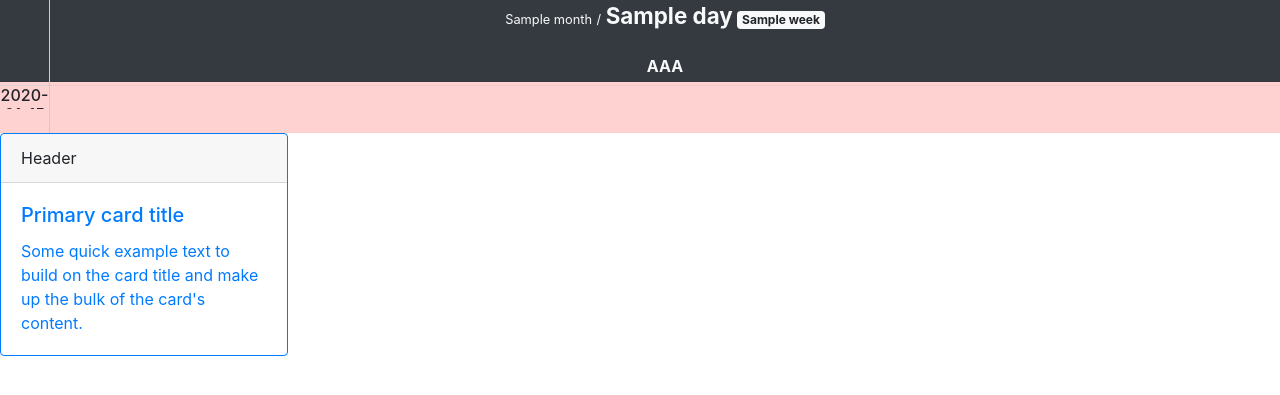
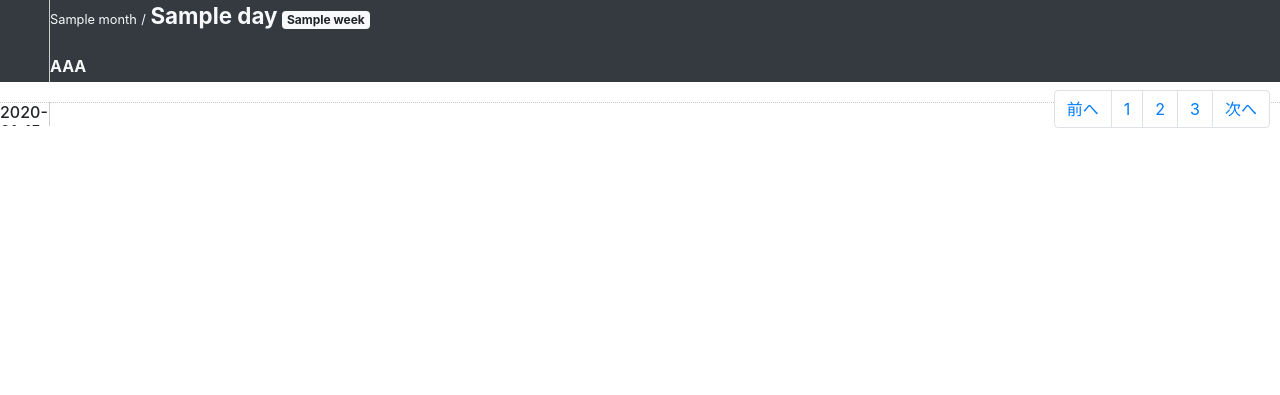
Before and after one commit to mtomohiro/Django-x-Vue, a Django app: template QubeWeb/dq/templates/dq/grid2.html in a window 1280 px wide. Shown: the top 395 px of the page. Run offline with Django 3.2, Linux system fonts and the light colour scheme; the template is opened without the code that fills it: most values are stand-ins (such as "Sample title", 1, 10 or a date in 2020); some libraries are stand-ins or nearby versions.

Commit message:
あああ

```diff
--- a/QubeWeb/dq/static/dq/css/grid2.css
+++ b/QubeWeb/dq/static/dq/css/grid2.css
@@ -1,25 +1,21 @@
 .q-grid {
     display: grid;
-    text-align: center;
 }
-.q-grid-container-back,
-.q-grid-container-front{
+.q-apo-background,
+.q-apo-front{
     overflow-x: hidden;
+    position: absolute;
+    left: 0;
+    right: 0;
 }
 
-.q-grid-container-back{
-    position: absolute;
-    top: 0;
-    left: 0;
-    right: 0;
-
-    z-index: 10;
+.q-apo-background{
+    z-index: 1;
 }
-.q-grid-container-front{
+.q-apo-front{
     z-index: 15;
 }
-.q-grid-container-front .q-apo-col{
-    background-color: rgba(255, 106, 106, 0.3);
+.q-apo-front .q-apo-col{
 }
 
 /* 動的生成 */
@@ -37,9 +33,11 @@
     right: 0;
     z-index: 100;
 }
-
-.q-grid.q-apo-main {
-    margin-top: 85px;
+.q-apo-pagination {
+    position: fixed;
+    top: 90px;
+    right: 10px;
+    z-index: 30;
 }
 
 .q-grid .q-apo-datestaff {
@@ -47,7 +45,7 @@
     line-height: 32px;
 }
 
-.q-grid.q-apo-main .q-apo-cell {
+.q-grid.q-apo-background .q-apo-cell {
     height: 24px;
     line-height: 24px;
     grid-template-columns: 1fr;
@@ -61,20 +59,23 @@
     border-right: none;
 }
 
-.q-grid.q-grid-operation .q-apo-col {
+.q-grid.q-apo-background .q-apo-col {
     position: relative;
 }
 .book {
     box-sizing: border-box;
     position: absolute;
+    background-color: #FFF;
 
-    width: calc(100% - 2px);
+    width: calc(100% - 4px);
 
-    margin-left: 1px;
-    margin-top: 2px;
+    margin-left: 2px;
+    margin-top: 4px;
 
     font-size: 0.8em;
     text-align: left;
     padding-left: 4px;
     z-index: 20;
+
+    pointer-events: auto;
 }
--- a/QubeWeb/dq/templates/dq/grid2.html
+++ b/QubeWeb/dq/templates/dq/grid2.html
@@ -2,7 +2,7 @@
 {% load static %}
 
 {% block content %}
-<div class="q-grid q-grid-container-back">
+<div class="q-grid q-apo-container">
     <section class="q-data" data-columns="{{ dates|length }}" data-rows="{{ times|length }}"></section>
     <div class="q-grid q-apo-header bg-dark text-light">
         <div class="q-apo-col">
@@ -26,10 +26,8 @@
         </div>
         {% endfor %}
     </div>
-    <div class="q-grid q-apo-menu" hidden>
-
-    </div>
-    <div class="q-grid q-apo-main">
+    <div class="q-apo-header-blank"></div>
+    <div class="q-grid q-apo-background">
         <div class="q-apo-col">
             {% for t in times %}
                 {% if forloop.counter0|divisibleby:12 or forloop.frist %}
@@ -49,33 +47,98 @@
         </div>
         {% endfor %}
     </div>
-</div>
-<div class="q-grid q-grid-container-front">
-    <div class="q-grid q-grid-operation">
+    <div class="q-grid q-apo-front" hidden>
         <div class="q-apo-col"></div>
         {% for d in dates %}
         <div class="q-apo-col" data-column="{{ forloop.counter }}"></div>
         {% endfor %}
     </div>
+    <nav aria-label="ページ送りの実例" class="q-apo-pagination">
+        <ul class="pagination bg-light">
+          <li class="page-item"><a class="page-link" href="#">前へ</a></li>
+          <li class="page-item"><a class="page-link" href="#">1</a></li>
+          <li class="page-item"><a class="page-link" href="#">2</a></li>
+          <li class="page-item"><a class="page-link" href="#">3</a></li>
+          <li class="page-item"><a class="page-link" href="#">次へ</a></li>
+        </ul>
+    </nav>
 </div>
-<div class="card border-primary mb-3" style="max-width: 18rem;">
-    <div class="card-header">Header</div>
-    <div class="card-body text-primary">
-      <h5 class="card-title">Primary card title</h5>
-      <p class="card-text">Some quick example text to build on the card title and make up the bulk of the card's content.</p>
+<div class="modal fade" id="staticBackdrop" data-keyboard="false" tabindex="-1" role="dialog" aria-labelledby="staticBackdropLabel" aria-hidden="true">
+    <div class="modal-dialog">
+      <div class="modal-content">
+        <div class="modal-header">
+            <h5 class="modal-title mr-2" id="staticBackdropLabel">予約</h5>
+            <div class="btn-group-sm btn-group-toggle" data-toggle="buttons">
+                <label class="btn btn-primary active">
+                    <input type="radio">再診
+                </label>
+                <label class="btn btn-outline-secondary">
+                    <input type="radio">新規
+                </label>
+                </div>
+            <button type="button" class="close" data-dismiss="modal" aria-label="閉じる">
+                <span aria-hidden="true">&times;</span>
+            </button>
+        </div>
+        <div class="modal-body">
+            <form>
+                <div class="form-group">
+                    <label for="inputAddress2">患者ID</label>
+                    <input type="text" class="form-control" id="inputAddress2" placeholder="999999">
+                </div>
+                <div class="form-group">
+                    <label for="inputAddress2">患者ID</label>
+                    <input type="text" class="form-control" id="inputAddress2" placeholder="999999">
+                </div>
+                <div class="form-row">
+                    <div class="form-group col-md-6">
+                      <label for="inputEmail4">Eメール</label>
+                      <input type="email" class="form-control" id="inputEmail4" placeholder="Eメール">
+                    </div>
+                    <div class="form-group col-md-6">
+                      <label for="inputPassword4">パスワード</label>
+                      <input type="password" class="form-control" id="inputPassword4" placeholder="パスワード">
+                    </div>
+                </div>
+                <div class="form-row">
+                    <div class="form-group col-md-2">
+                      <label for="inputZip">郵便番号</label>
+                      <input type="text" class="form-control" id="inputZip">
+                    </div>
+                    <div class="form-group col-md-4">
+                      <label for="inputState">都道府県</label>
+                      <select id="inputState" class="form-control">
+                        <option selected>選択...</option>
+                        <option>...</option>
+                      </select>
+                    </div>
+                    <div class="form-group col-md-6">
+                      <label for="inputCity">市町村</label>
+                      <input type="text" class="form-control" id="inputCity">
+                    </div>
+                </div>
+                <div class="form-group">
+                    <label for="inputAddress">住所</label>
+                    <input type="text" class="form-control" id="inputAddress" placeholder="1丁目2番3号">
+                </div>
+                <div class="form-group">
+                    <label for="inputAddress2">住所2</label>
+                    <input type="text" class="form-control" id="inputAddress2" placeholder="マンション名,部屋番号など">
+                </div>
+            </form>
+        </div>
+        <div class="modal-footer">
+          <button type="button" class="btn btn-danger" data-dismiss="modal">キャンセル</button>
+          <button type="button" class="btn btn-primary">保存</button>
+        </div>
+      </div>
     </div>
 </div>
-
 {% endblock content %}
 
 {% block extra_js %}
 <script>
-const backgroundGrid = document.querySelector(".q-grid.q-grid-container-back")
-let height = backgroundGrid.getBoundingClientRect().height
-const frontGrid = document.querySelector(".q-grid.q-grid-container-front")
-frontGrid.style.height = height + 'px';
-
-const apoGrids = document.querySelectorAll(".q-grid.q-apo-main,.q-grid.q-apo-header,.q-grid-operation");
+const apoGrids = document.querySelectorAll(".q-apo-header,.q-apo-background,.q-apo-front");
 const apoData = document.querySelector(".q-data");
 const dataColumns = apoData.dataset.columns;
 const dataRows = apoData.dataset.rows;
@@ -89,27 +152,41 @@ apoGrids.forEach(grid => {
     grid.style.gridTemplateColumns = columnsWidth.join(' ');
 });
 
-const newAppointment = (column , row) => {
+const headerGrid = document.querySelector(".q-apo-header")
+const headerMargin = 20;
+const headerHeight = headerGrid.getBoundingClientRect().height + headerMargin;
+const headerBlank = document.querySelector(".q-apo-header-blank")
+headerBlank.style.height = headerHeight + 'px';
 
-}
+const backgroundGrid = document.querySelector(".q-apo-background")
+const backgroundGridHeight = backgroundGrid.getBoundingClientRect().height
+const frontGrid = document.querySelector(".q-apo-front")
+frontGrid.style.height = backgroundGridHeight + 'px';
 
-let cells = document.querySelectorAll(".q-grid.q-apo-main .q-apo-cell");
+backgroundGrid.style.top = headerHeight + 'px';
+frontGrid.style.top = headerHeight + 'px';
+
+const cells = document.querySelectorAll(".q-grid.q-apo-background .q-apo-cell");
 cells.forEach(cell => {
     cell.addEventListener('click',e => {
         const row = e.currentTarget.dataset.row;
         const column = e.currentTarget.parentNode.dataset.column;
-        console.log(`${column} : ${row}`)
-        const top = e.currentTarget.getBoundingClientRect().y + window.pageYOffset
+        const top = e.currentTarget.getBoundingClientRect().top + window.pageYOffset - headerHeight;
         const max = 5
-        const unit = Math.floor(Math.random() * Math.floor(max)) + 1;
-        const height = (unit * 24) - 4
+        const unit = 3;
+        const height = (unit * 24) - 4;
 
-        const gridColumn = document.querySelector(".q-grid-container-front .q-apo-col[data-column='"+column+"']")
-        const element = document.createElement('div');
-        element.className = 'book bg-primary rounded text-light'
+        const gridColumn = document.querySelector(".q-apo-background .q-apo-col[data-column='"+column+"']")
+        const element = document.createElement('button');
+        element.className = 'book btn btn-outline-primary rounded p-0'
         element.textContent = "test"
         element.style.top = top + 'px';
         element.style.height = height + 'px';
+
+        element.type = 'button';
+        element.dataset.toggle = 'modal';
+        element.dataset.target = '#staticBackdrop';
+
         gridColumn.appendChild(element)
 
     });
@@ -123,9 +200,6 @@ cells.forEach(cell => {
     });
 });
 
-cells = document.querySelectorAll(".q-grid.q-grid-container-front .q-apo-cell");
-cells.forEach(cell => {
-});
 
 </script>
 {% endblock extra_js %}
```
Also changed, not shown: QubeWeb/dq/static/dq/css/grid.css (+7 -7 lines).
